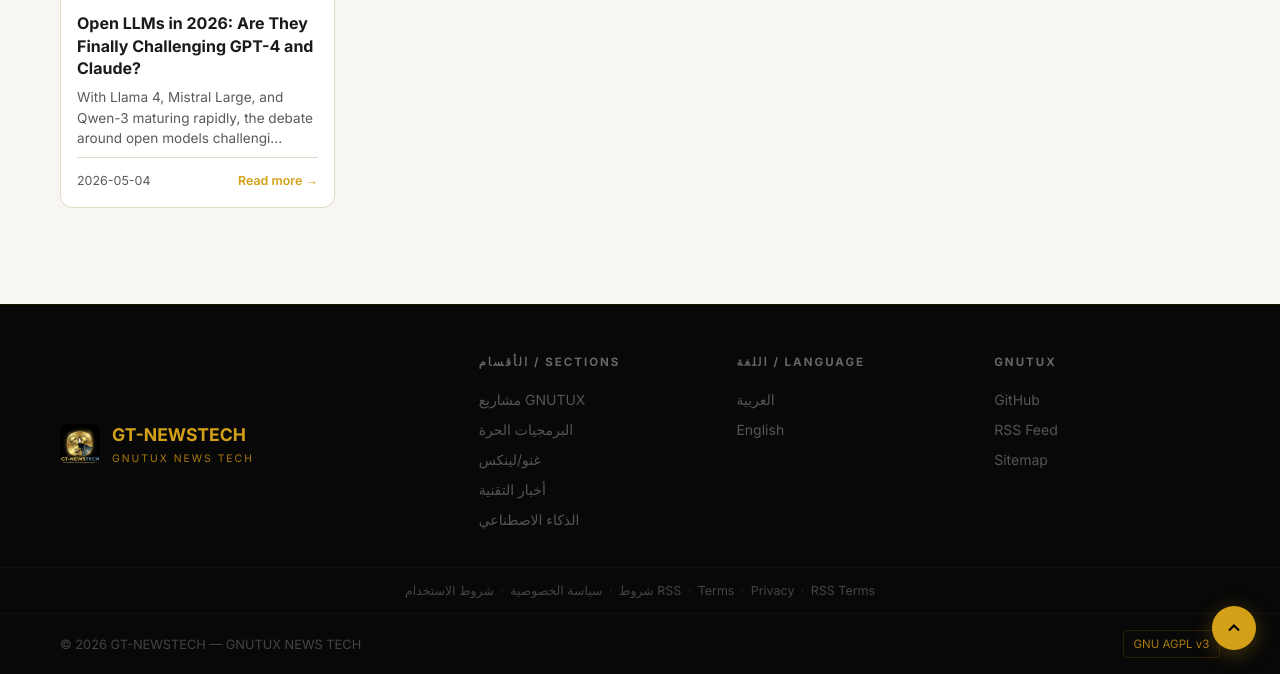
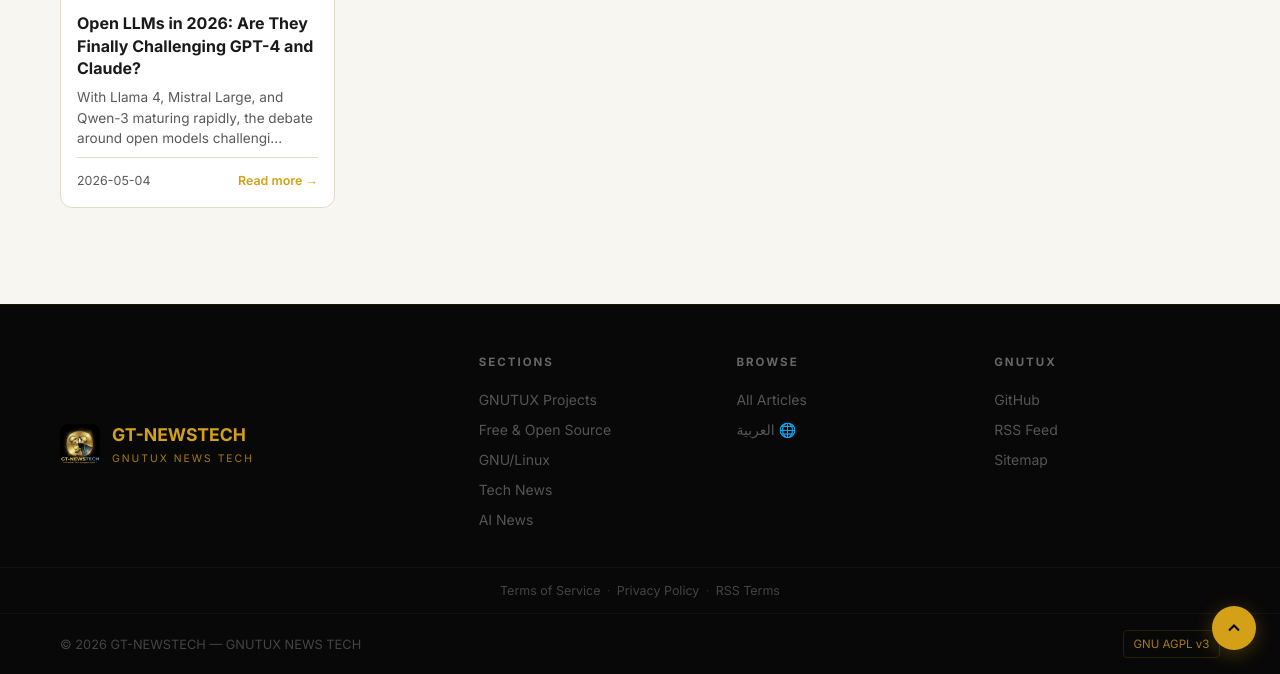
Before and after one commit to SalehGNUTUX/GT-NEWSTECH, a Jekyll site: the page built from en/index.html, in a window 1280 px wide and 900 px high, scrolled down 3071 px, cut to the strip 226-900 px from the top of the window. Built offline with Jekyll 4.4.1, drawn with Linux system fonts in a browser that asks for light colours.

Commit message:
fix: الـ footer يتجاوب مع اللغة المختارة بالكامل
- الأقسام والروابط تتغير حسب page.lang (عربي/إنجليزي)
- الروابط القانونية تعرض لغة واحدة فقط (لغة الصفحة الحالية)
- إزالة التكرار (لم يعد يعرض AR+EN معاً في نفس الوقت)
- رابط تغيير اللغة في عمود "تصفح/Browse" يحفظ الاختيار

Co-Authored-By: Claude Sonnet 4.6 <noreply@anthropic.com>

```diff
--- a/_layouts/default.html
+++ b/_layouts/default.html
@@ -163,8 +163,11 @@
   </main>
 
   <!-- Footer -->
+  {% assign lang = page.lang | default: 'ar' %}
   <footer class="site-footer" role="contentinfo">
     <div class="container footer-inner">
+
+      <!-- Brand -->
       <div class="footer-brand">
         <img src="{{ site.baseurl }}/assets/icons/gt-newstech-icon.png" alt="GT-NEWSTECH" width="40" height="40">
         <div>
@@ -174,49 +177,74 @@
       </div>
 
       <div class="footer-links">
+
+        <!-- Sections column — language-aware -->
         <div class="footer-col">
-          <h4>الأقسام / Sections</h4>
+          {% if lang == 'en' %}
+          <h4>Sections</h4>
+          <a href="{{ site.baseurl }}/en/category/gnutux-projects/">GNUTUX Projects</a>
+          <a href="{{ site.baseurl }}/en/category/foss/">Free &amp; Open Source</a>
+          <a href="{{ site.baseurl }}/en/category/gnulinux/">GNU/Linux</a>
+          <a href="{{ site.baseurl }}/en/category/tech-news/">Tech News</a>
+          <a href="{{ site.baseurl }}/en/category/ai/">AI News</a>
+          {% else %}
+          <h4>الأقسام</h4>
           <a href="{{ site.baseurl }}/ar/category/gnutux-projects/">مشاريع GNUTUX</a>
           <a href="{{ site.baseurl }}/ar/category/foss/">البرمجيات الحرة</a>
           <a href="{{ site.baseurl }}/ar/category/gnulinux/">غنو/لينكس</a>
           <a href="{{ site.baseurl }}/ar/category/tech-news/">أخبار التقنية</a>
           <a href="{{ site.baseurl }}/ar/category/ai/">الذكاء الاصطناعي</a>
+          {% endif %}
         </div>
+
+        <!-- Archive + Language switch column -->
         <div class="footer-col">
-          <h4>اللغة / Language</h4>
-          <a href="{{ site.baseurl }}/ar/">العربية</a>
-          <a href="{{ site.baseurl }}/en/">English</a>
+          {% if lang == 'en' %}
+          <h4>Browse</h4>
+          <a href="{{ site.baseurl }}/en/">All Articles</a>
+          <a href="{{ site.baseurl }}/ar/" data-lang="ar" data-lang-link>العربية 🌐</a>
+          {% else %}
+          <h4>تصفح</h4>
+          <a href="{{ site.baseurl }}/ar/">جميع المقالات</a>
+          <a href="{{ site.baseurl }}/en/" data-lang="en" data-lang-link>English 🌐</a>
+          {% endif %}
         </div>
+
+        <!-- GNUTUX links column -->
         <div class="footer-col">
           <h4>GNUTUX</h4>
           <a href="https://github.com/{{ site.github_username }}" target="_blank" rel="noopener">GitHub</a>
           <a href="{{ site.baseurl }}/feed.xml">RSS Feed</a>
           <a href="{{ site.baseurl }}/sitemap.xml">Sitemap</a>
         </div>
+
       </div>
     </div>
 
+    <!-- Legal bar — current language only -->
     <div class="footer-legal">
       <div class="container footer-legal-inner">
+        {% if lang == 'en' %}
+        <a href="{{ site.baseurl }}/en/terms/">Terms of Service</a>
+        <span class="legal-sep">·</span>
+        <a href="{{ site.baseurl }}/en/privacy/">Privacy Policy</a>
+        <span class="legal-sep">·</span>
+        <a href="{{ site.baseurl }}/en/rss-terms/">RSS Terms</a>
+        {% else %}
         <a href="{{ site.baseurl }}/ar/terms/">شروط الاستخدام</a>
         <span class="legal-sep">·</span>
         <a href="{{ site.baseurl }}/ar/privacy/">سياسة الخصوصية</a>
         <span class="legal-sep">·</span>
         <a href="{{ site.baseurl }}/ar/rss-terms/">شروط RSS</a>
-        <span class="legal-sep">·</span>
-        <a href="{{ site.baseurl }}/en/terms/">Terms</a>
-        <span class="legal-sep">·</span>
-        <a href="{{ site.baseurl }}/en/privacy/">Privacy</a>
-        <span class="legal-sep">·</span>
-        <a href="{{ site.baseurl }}/en/rss-terms/">RSS Terms</a>
+        {% endif %}
       </div>
     </div>
+
+    <!-- Copyright -->
     <div class="footer-bottom">
       <div class="container footer-bottom-inner">
         <span>© {{ site.time | date: '%Y' }} GT-NEWSTECH — GNUTUX NEWS TECH</span>
-        <a href="{{ site.license_url }}" target="_blank" rel="noopener" class="license-badge">
-          GNU AGPL v3
-        </a>
+        <a href="{{ site.license_url }}" target="_blank" rel="noopener" class="license-badge">GNU AGPL v3</a>
       </div>
     </div>
   </footer>
```
